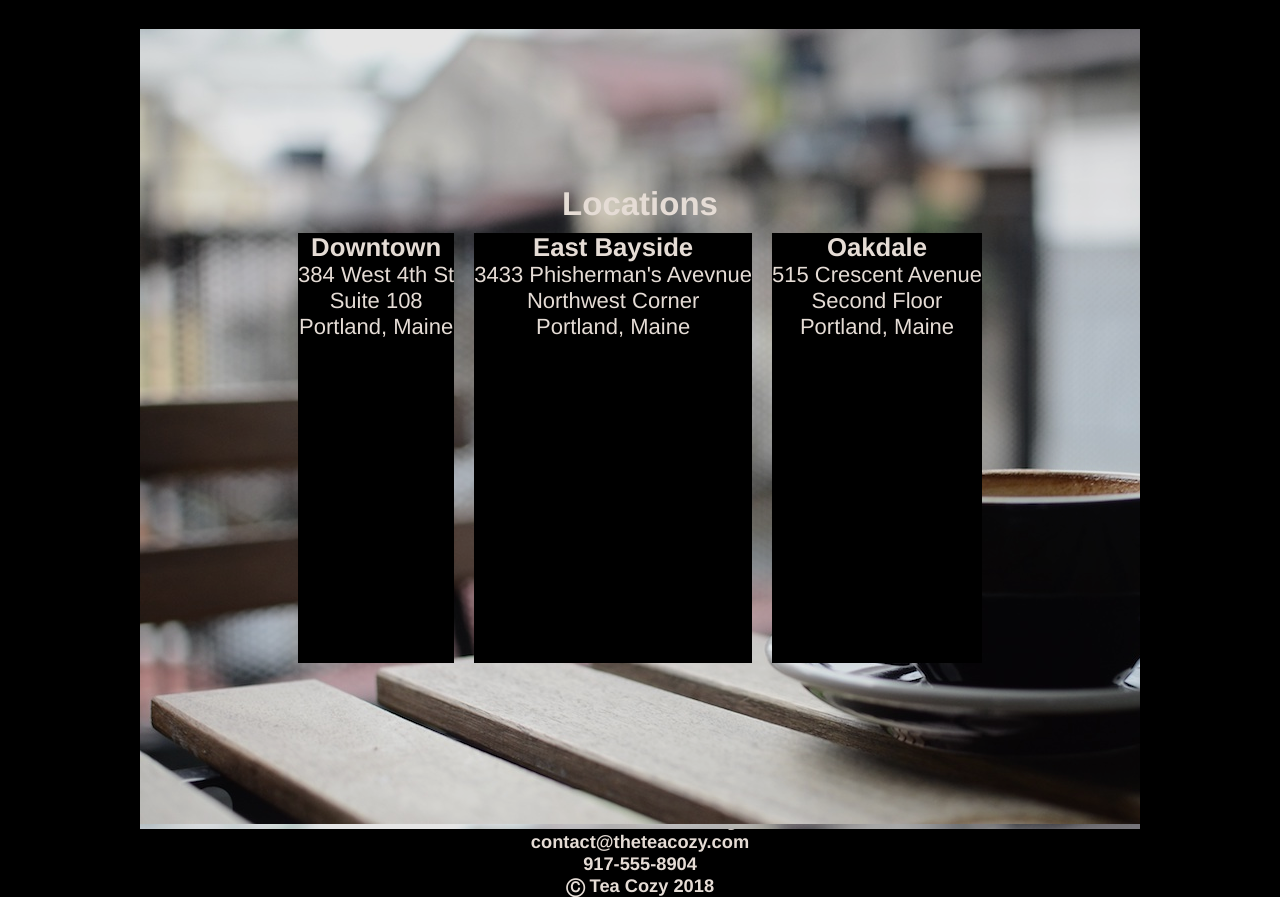
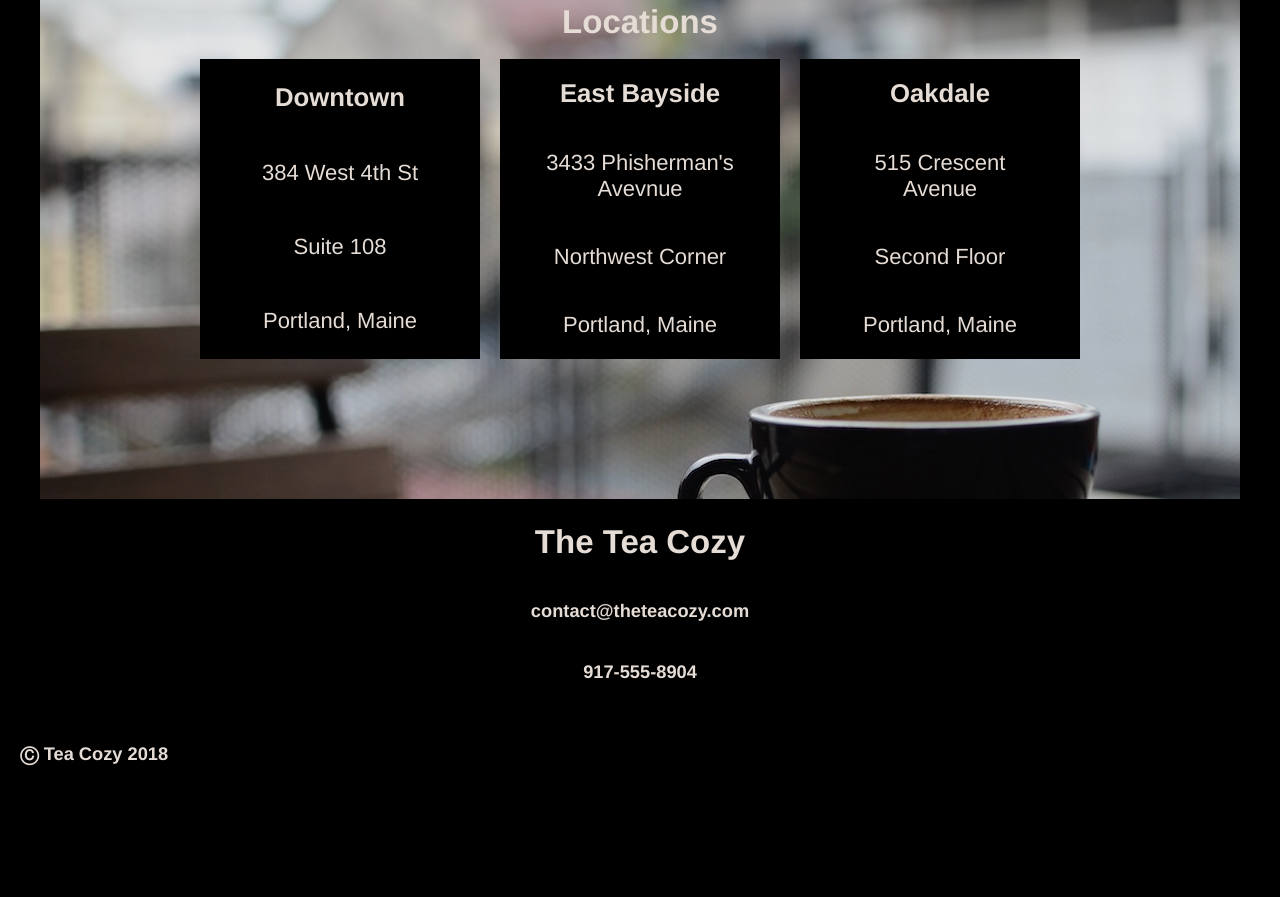
Before and after one commit to natep16/tea_cozy, a plain HTML site: page index.html in a window 1280 px wide. Shown: the part 1607-2504 px from the top of the page. After the commit the page ends 2392 px from the top, so only its background shows below. Drawn offline with Linux system fonts and the light colour scheme.

Commit message:
finish webpage

```diff
--- a/index.html
+++ b/index.html
@@ -11,15 +11,15 @@
         <img id="logo" src="resources/images/logo.png" alt="Tea Cozy logo">
       </div>
       <div class="page-nav"> <!--Header links(links are not actually links, just underlined.-->
-        <span class="nav-link">Mission</span>
-        <span class="nav-link">Featured Tea</span>
-        <span class="nav-link">Locations</span>
+        <p class="nav-link">Mission</p>
+        <p class="nav-link">Featured Tea</p>
+        <p class="nav-link">Locations</p>
       </div>
     </div>
-    <div class="main">
+    <div class="main"> <!--Main section of page-->
       <div class="mission"> <!--Section of page with mission statement-->
         <h2 class="mission-item">Our Mission</h2>
-        <h4 class="mission-item">Handpicked, Artisanally Curated, Free Range, Sustainable, Small</h4>
+        <h4 class="mission-item">Handpicked, Artisanally Curated, Free Range, Sustainable, Small Batch, Fair Trade, Organic Tea</h4>
       </div>
       <div class="tea-month"> <!--Teas of the month section-->
         <h2>Tea of the Month</h2>
@@ -48,28 +48,36 @@
         </div>
       </div>
       <div class="locations"> <!--Locations section of page-->
-        <h2>Locations</h2>
+        <h2 id="location-title">Locations</h2>
         <div class="locations-container">
           <div class="location" id="Downtown">
             <h3>Downtown</h3>
-            <p>384 West 4th St<br>Suite 108<br>Portland, Maine</p>
+            <p>384 West 4th St</p>
+            <p>Suite 108</p>
+            <p>Portland, Maine</p>
           </div>
           <div class="location" id="East Bayside">
             <h3>East Bayside</h3>
-            <p>3433 Phisherman's Avevnue<br>Northwest Corner<br>Portland, Maine</p>
+            <p>3433 Phisherman's Avevnue</p>
+            <p>Northwest Corner</p>
+            <p>Portland, Maine</p>
           </div>
           <div class="location" id="Oakdale">
             <h3>Oakdale</h3>
-            <p>515 Crescent Avenue<br>Second Floor<br>Portland, Maine</p>
+            <p>515 Crescent Avenue</p>
+            <p>Second Floor</p>
+            <p>Portland, Maine</p>
           </div>
         </div>
       </div>
     </div>
-    <div class="footer">
-      <h2>The Tea Cozy</h2>
-      <h5>contact@theteacozy.com</h5>
-      <h5>917-555-8904</h5>
-      <h5>&#9400 Tea Cozy 2018</h5>
+    <div class="footer"> <!--Footer of page-->
+      <div class="info">
+        <h2>The Tea Cozy</h2>
+        <h5>contact@theteacozy.com</h5>
+        <h5>917-555-8904</h5>
+      </div>
+      <h5 class="copyright">&#9400 Tea Cozy 2018</h5>
     </div>
   </body>
 </html>
--- a/resources/css/style.css
+++ b/resources/css/style.css
@@ -1,9 +1,9 @@
-* {
+* { /*Default settings for webpage*/
   margin: 0;
   padding: 0;
 }
 
-body { /*Default settings for webpage*/
+body { /*Default settings for visible content*/
   background-color: black;
   color: Seashell;
   font-family: Helvetica;
@@ -12,9 +12,9 @@ body { /*Default settings for webpage*/
   text-align: center;
 }
 
-img {
-  height: 200px;
-  width: 300px;
+.copyright { /*Copyright in footer*/
+  text-align: left;
+  margin: 20px;
 }
 
 .header { /*Header of webpage*/
@@ -28,26 +28,42 @@ img {
   z-index: 2;
 }
 
+.info { /*Information in footer (other than copyright)*/
+  display: flex;
+  flex-direction: column;
+  height: 200px;
+  justify-content: space-around;
+  margin-bottom: 40px;
+  margin-top: 10px;
+}
+
 .location { /*Each location in Locations section of page*/
   background-color: black;
+  display: inline-flex;
+  flex-direction: column;
+  height: 300px;
+  justify-content: space-around;
   margin: 10px;
+  padding: 0 40px;
+  width: 200px;
 }
 
 .locations {  /*Locations section of page*/
-  align-content: space-around;
+  /*align-content: space-around;*/
   background-image: url(../images/locations.jpg);
   display: flex;
   flex-direction: column;
-  height: 800px;
-  justify-content: center;
-  overflow: hidden;
-  width: 1000px;
+  height: 500px;
+  justify-content: flex-end;
+  padding-top: 45px;
+  width: 1200px;
 }
 
-.locations-container {
+.locations-container { /*Contains location items in Locations section*/
   display: flex;
   height: 450px;
   justify-content: center;
+  margin-top: 8px;
 }
 
 .logo-container { /*Flexbox containing logo image*/
@@ -56,25 +72,25 @@ img {
   justify-content: center;
 }
 
-.main {
+.main { /*Main section of webpage*/
   align-items: center;
   display: flex;
   flex-direction: column;
-  height: 2400px;
+  height: 2100px;
   justify-content: space-around;
   position: relative;
-  top: 69px;
+  top: 38px;
 }
 
 .month-items { /*items in tea of the month section*/
   align-content: space-around;
   display: flex;
   flex-wrap: wrap;
-  height: 600px;
+  height: 525px;
   justify-content: space-around;
 }
 
-.mission {
+.mission { /*Mission statement section of webpage*/
   align-items: center;
   background-image: url("../images/background.jpg");
   display: flex;
@@ -84,7 +100,7 @@ img {
   width: 1200px;
 }
 
-.mission-item {
+.mission-item {  /*Items within the mission statement section*/
   background-color: black;
   padding: 10px;
   width: 100%;
@@ -107,9 +123,15 @@ img {
 .tea-month { /*Tea of the month section*/
   display: flex;
   flex-direction: column;
-  height: 700px;
+  height: 660px;
   justify-content: space-around;
   width: 1000px;
+}
+
+.tea-month img { /*Images in Tea of the Month section*/
+  height: 200px;
+  margin-bottom: 10px;
+  width: 300px;
 }
 
 #logo { /*Logo image*/
```
